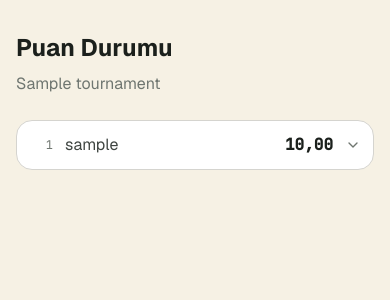
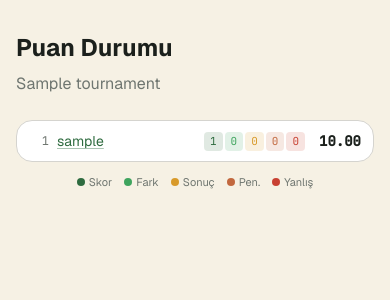
Before and after one commit to hmrbll/ekiptahmin, a Django app: page /leaderboard/ in a window 390 px wide. Shown: the part 65-365 px from the top of the page. Run offline with Django 5.2, Linux system fonts and the light colour scheme; tables that the repository leaves empty hold one stand-in row (values such as "Sample post"); style sheets or scripts are compiled from the project's sources.

Commit message:
refactor(scoring): unified chip color mapping + mobile leaderboard redesign
Chip colors now follow a "how good was the guess" ranking so a quick
glance reads as good→bad, primary→danger:

  exact (perfect)        → primary  (pitch green, brand best)
  diff  (same goal diff) → success  (fresh green, very close)
  result (winner only)   → warning  (gold, partial credit)
  penalty_loser_bonus    → accent   (clay, small bonus)
  miss  (wrong)          → danger   (red)

Previously exact and result both rendered as greens (primary +
clay-300), which was visually indistinguishable on the home page.

Applied across _prediction_chip.html, user_detail.html badges, and
leaderboard.html column headers.

Mobile leaderboard:
- Drop the <details> expand wrapper; the per-row breakdown was
  taking too much vertical space and required a tap to reveal.
- Single-line layout: rank · nickname (link, primary underline) ·
  5 colour-coded mini pills (exact/diff/result/pen/miss) · total.
- Small legend strip under the list maps colour→category for
  first-time viewers (hidden ≥md since the desktop table has labels).

Co-Authored-By: Claude Opus 4.7 <noreply@anthropic.com>

```diff
--- a/templates/scoring/leaderboard.html
+++ b/templates/scoring/leaderboard.html
@@ -11,32 +11,32 @@
         <p class="text-fg-muted mb-6 sm:mb-8">{{ tournament.name }}</p>
 
         {% if rows %}
-        {# Mobile: compact card list with expandable breakdown (<md) #}
+        {# Mobile: single-line row — rank · name · 5 colour-coded stat pills · total (<md) #}
+        {# Legend below the list maps each colour to its category for first-time viewers. #}
         <ul class="md:hidden space-y-2">
             {% for row in rows %}
-            <li class="rounded-2xl border border-line bg-surface overflow-hidden">
-                <details class="group">
-                    <summary class="list-none [&::-webkit-details-marker]:hidden cursor-pointer p-3 flex items-center gap-3">
-                        <span class="font-mono text-xs text-fg-muted w-6 text-right shrink-0">{{ row.rank }}</span>
-                        <a href="{% url 'leaderboard_user_detail' row.user_id %}" class="text-fg-soft hover:text-primary transition truncate flex-1 min-w-0">{{ row.nickname }}</a>
-                        <span class="font-mono font-semibold text-fg shrink-0">{{ row.total|floatformat:2 }}</span>
-                        <svg xmlns="http://www.w3.org/2000/svg" viewBox="0 0 24 24" fill="none" stroke="currentColor" stroke-width="2" class="w-4 h-4 text-fg-muted shrink-0 transition-transform group-open:rotate-180" aria-hidden="true">
-                            <polyline points="6 9 12 15 18 9" stroke-linecap="round" stroke-linejoin="round"/>
-                        </svg>
-                    </summary>
-                    <div class="px-3 pb-3 pt-1 border-t border-line grid grid-cols-2 gap-x-3 gap-y-1.5 text-xs">
-                        <div class="flex items-center justify-between"><span class="text-primary/80">Doğru Skor</span><span class="font-mono text-fg-soft">{{ row.exact }}</span></div>
-                        <div class="flex items-center justify-between"><span class="text-clay-300/80">Doğru Fark</span><span class="font-mono text-fg-soft">{{ row.diff }}</span></div>
-                        <div class="flex items-center justify-between"><span class="text-clay-300/80">Doğru Sonuç</span><span class="font-mono text-fg-soft">{{ row.result }}</span></div>
-                        <div class="flex items-center justify-between"><span class="text-warning-300/80">Penaltı Bonus</span><span class="font-mono text-fg-soft">{{ row.penalty_bonus }}</span></div>
-                        <div class="flex items-center justify-between"><span class="text-danger-300/80">Yanlış</span><span class="font-mono text-fg-soft">{{ row.wrong }}</span></div>
-                        <div class="flex items-center justify-between"><span class="text-fg-muted">Tahmin Yok</span><span class="font-mono text-fg-soft">{{ row.no_prediction }}</span></div>
-                        <a href="{% url 'leaderboard_user_detail' row.user_id %}" class="col-span-2 mt-1 text-center text-primary/90 hover:text-primary transition py-1 rounded-lg border border-primary/20 bg-primary/5">Detaylı kırılım →</a>
-                    </div>
-                </details>
+            <li class="rounded-2xl border border-line bg-surface px-3 py-2.5 flex items-center gap-2">
+                <span class="font-mono text-xs text-fg-muted w-5 text-right shrink-0">{{ row.rank }}</span>
+                <a href="{% url 'leaderboard_user_detail' row.user_id %}" class="text-primary hover:text-primary-hover underline decoration-primary/40 underline-offset-2 hover:decoration-primary transition truncate flex-1 min-w-0 text-sm">{{ row.nickname }}</a>
+                <div class="flex items-center gap-0.5 shrink-0 font-mono text-[11px] leading-none">
+                    <span class="bg-primary/15 text-primary px-1.5 py-1 rounded" aria-label="Doğru Skor">{{ row.exact }}</span>
+                    <span class="bg-success/15 text-success px-1.5 py-1 rounded" aria-label="Doğru Fark">{{ row.diff }}</span>
+                    <span class="bg-warning/15 text-warning px-1.5 py-1 rounded" aria-label="Doğru Sonuç">{{ row.result }}</span>
+                    <span class="bg-accent/15 text-accent px-1.5 py-1 rounded" aria-label="Penaltı Bonus">{{ row.penalty_bonus }}</span>
+                    <span class="bg-danger/15 text-danger px-1.5 py-1 rounded" aria-label="Yanlış">{{ row.wrong }}</span>
+                </div>
+                <span class="font-mono text-sm font-semibold text-fg shrink-0 w-12 text-right">{{ row.total|floatformat:2 }}</span>
             </li>
             {% endfor %}
         </ul>
+        {# Mobile legend — explains the colour code. Hidden on >=md (desktop already has table headers). #}
+        <div class="md:hidden mt-3 flex flex-wrap items-center justify-center gap-x-3 gap-y-1 text-[11px] text-fg-muted">
+            <span class="inline-flex items-center gap-1"><span class="w-2 h-2 rounded-full bg-primary"></span>Skor</span>
+            <span class="inline-flex items-center gap-1"><span class="w-2 h-2 rounded-full bg-success"></span>Fark</span>
+            <span class="inline-flex items-center gap-1"><span class="w-2 h-2 rounded-full bg-warning"></span>Sonuç</span>
+            <span class="inline-flex items-center gap-1"><span class="w-2 h-2 rounded-full bg-accent"></span>Pen.</span>
+            <span class="inline-flex items-center gap-1"><span class="w-2 h-2 rounded-full bg-danger"></span>Yanlış</span>
+        </div>
 
         {# Desktop/tablet: full table (>=md) #}
         <div class="hidden md:block overflow-x-auto rounded-2xl border border-line bg-surface">
@@ -47,10 +47,10 @@
                         <th class="text-left px-4 py-3 font-medium">Oyuncu</th>
                         <th class="text-right px-4 py-3 font-medium">Toplam Puan</th>
                         <th class="text-right px-4 py-3 font-medium text-primary/80">Doğru Skor</th>
-                        <th class="text-right px-4 py-3 font-medium text-clay-300/80">Doğru Fark</th>
-                        <th class="text-right px-4 py-3 font-medium text-clay-300/80">Doğru Sonuç</th>
-                        <th class="text-right px-4 py-3 font-medium text-warning-300/80">Penaltı Bonus</th>
-                        <th class="text-right px-4 py-3 font-medium text-danger-300/80">Yanlış</th>
+                        <th class="text-right px-4 py-3 font-medium text-success/90">Doğru Fark</th>
+                        <th class="text-right px-4 py-3 font-medium text-warning/90">Doğru Sonuç</th>
+                        <th class="text-right px-4 py-3 font-medium text-accent/90">Penaltı Bonus</th>
+                        <th class="text-right px-4 py-3 font-medium text-danger/90">Yanlış</th>
                         <th class="text-right px-4 py-3 font-medium text-fg-muted">Tahmin Yapmadı</th>
                     </tr>
                 </thead>
@@ -59,7 +59,7 @@
                     <tr class="border-b border-line last:border-b-0 hover:bg-surface transition">
                         <td class="px-4 py-3 font-mono text-fg-muted">{{ row.rank }}</td>
                         <td class="px-4 py-3">
-                            <a href="{% url 'leaderboard_user_detail' row.user_id %}" class="text-fg-soft hover:text-primary transition">{{ row.nickname }}</a>
+                            <a href="{% url 'leaderboard_user_detail' row.user_id %}" class="text-primary hover:text-primary-hover underline decoration-primary/40 underline-offset-2 hover:decoration-primary transition">{{ row.nickname }}</a>
                         </td>
                         <td class="px-4 py-3 text-right font-semibold">{{ row.total|floatformat:2 }}</td>
                         <td class="px-4 py-3 text-right text-fg-soft">{{ row.exact }}</td>
```
Also changed, not shown: templates/_prediction_chip.html (+8 -4 lines), templates/scoring/user_detail.html (+4 -4 lines).
